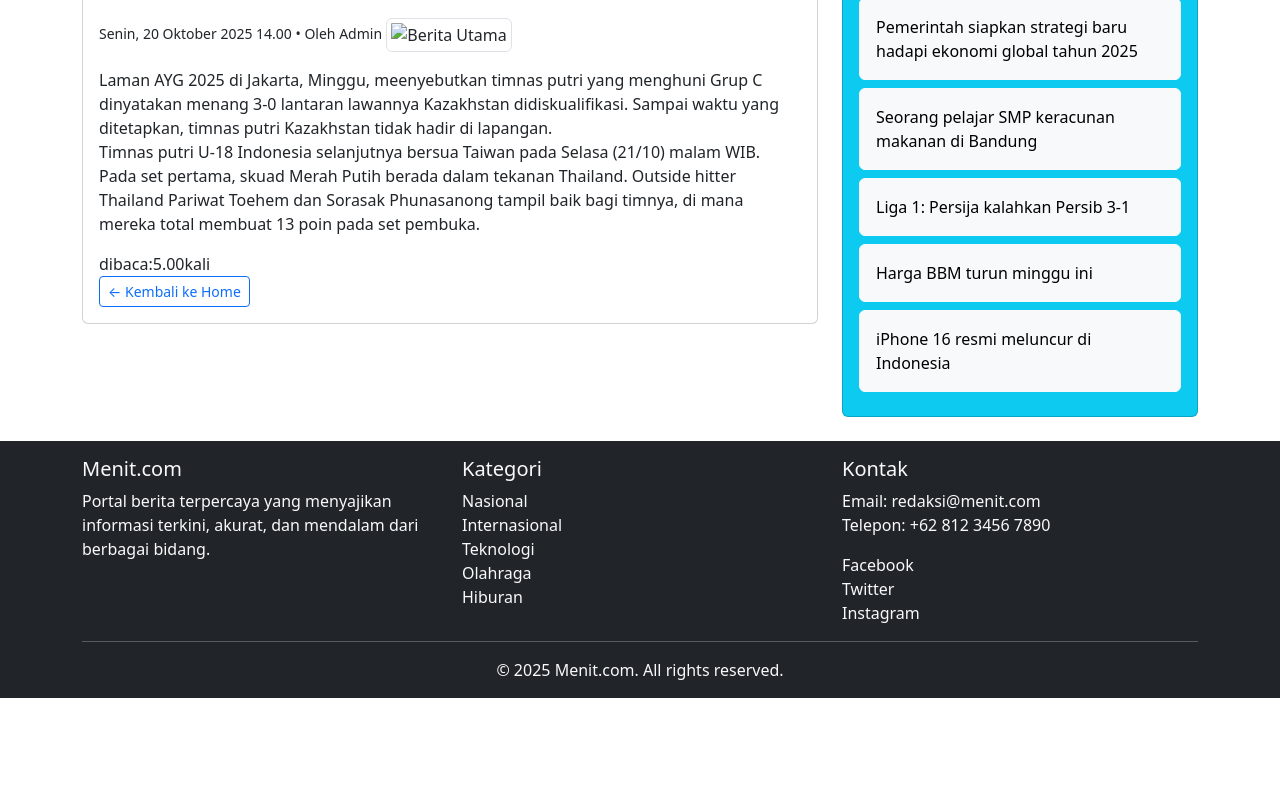
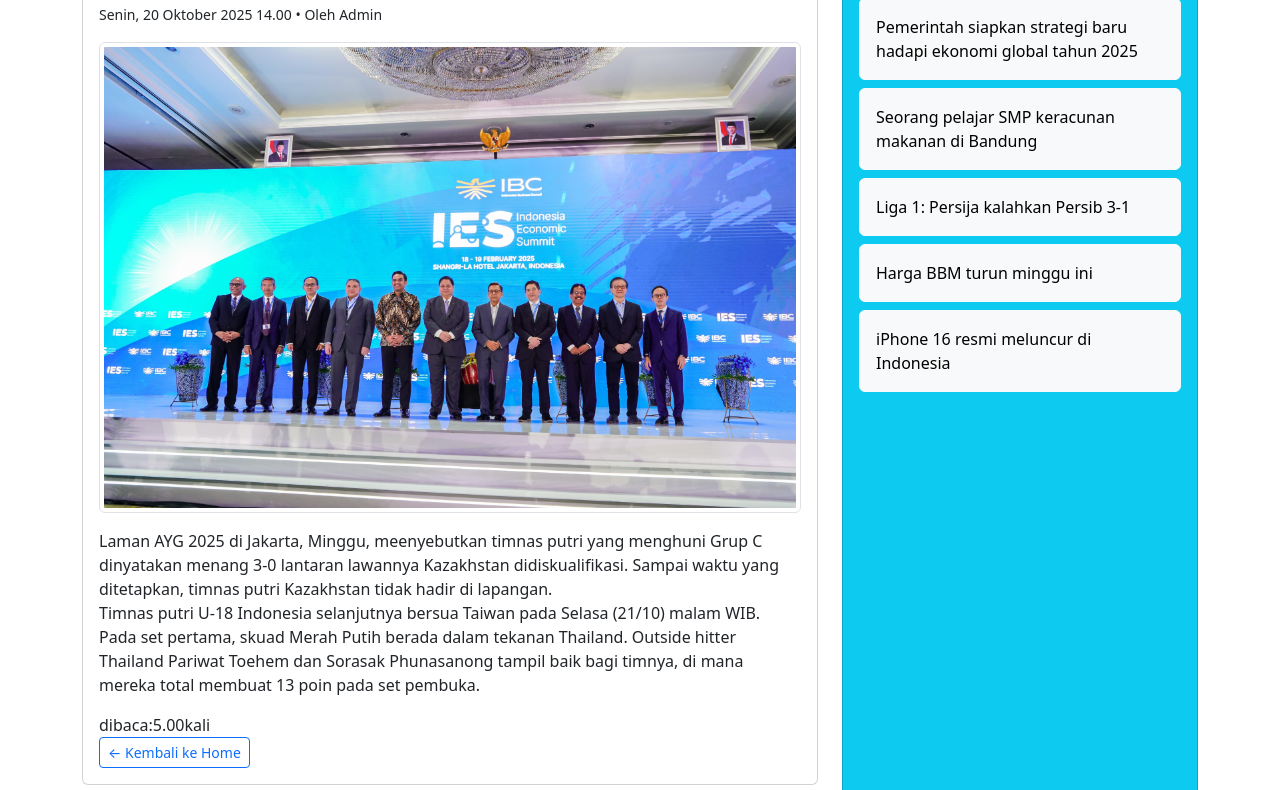
Before and after one commit to putridenia618-bot/berita, a plain HTML site: page berita-kebijakan-ekonomi-baru-2025.html in a window 1280 px wide. Shown: the part 208-998 px from the top of the page. Before the commit the page ends 906 px from the top, so only its background shows below. Drawn offline with nearby package versions, Linux system fonts and the light colour scheme.

Commit message:
Update berita-kebijakan-ekonomi-baru-2025.html

```diff
--- a/berita-kebijakan-ekonomi-baru-2025.html
+++ b/berita-kebijakan-ekonomi-baru-2025.html
@@ -47,7 +47,7 @@
         <div class="card-body">
           <h3>Kebijakan Ekonomi Baru 2025</h3>
           <small>Senin, 20 Oktober 2025 14.00 • Oleh Admin</small>
-          <img src="images/poto1.jpg" class="img-thumbnail w-100 my-3" alt="Berita Utama">
+          <img src="poto1.jpg" class="img-thumbnail w-100 my-3" alt="Berita Utama">
           <p>
             Laman AYG 2025 di Jakarta, Minggu, meenyebutkan timnas putri yang menghuni Grup C dinyatakan menang 3-0 lantaran lawannya Kazakhstan didiskualifikasi. Sampai waktu yang ditetapkan, timnas putri Kazakhstan tidak hadir di lapangan.
             <br>
```
